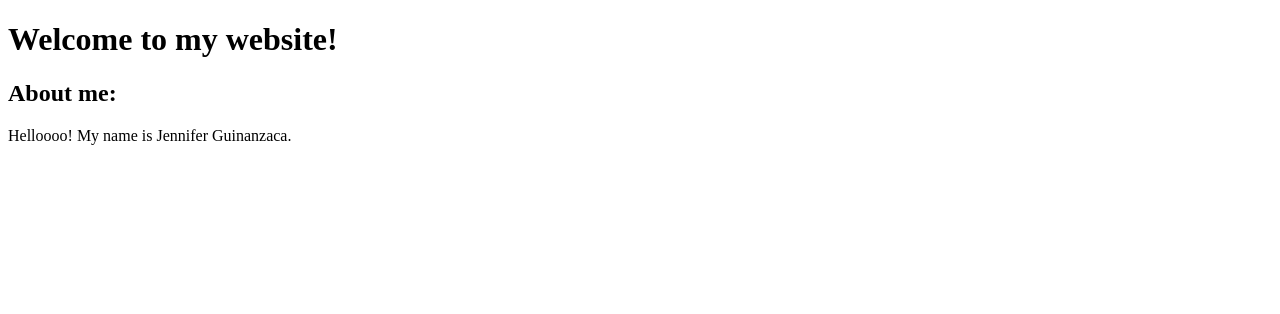
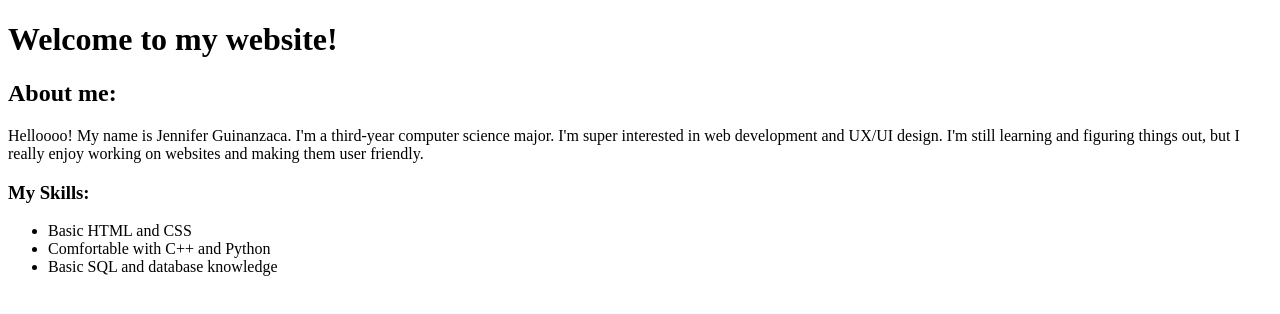
Before and after one commit to JenniferGuinanzaca/JenniferGuinanzaca, a plain HTML site: page index.html in a window 1280 px wide. Drawn offline with Linux system fonts and the light colour scheme.

Commit message:
Update index.html

```diff
--- a/index.html
+++ b/index.html
@@ -8,10 +8,16 @@
     <h2>About me:</h2>
 
     <p>
-        Helloooo! My name is Jennifer Guinanzaca.
+        Helloooo! My name is Jennifer Guinanzaca. I'm a third-year computer science major. I'm super interested in web development and UX/UI design.
+        I'm still learning and figuring things out, but I really enjoy working on websites and making them user friendly.
     </p>
 
-
+    <h3>My Skills:</h3>
+    <ul>
+        <li>Basic HTML and CSS</li>
+        <li>Comfortable with C++ and Python</li>
+        <li>Basic SQL and database knowledge</li>
+    </ul>
 
 
 
```
